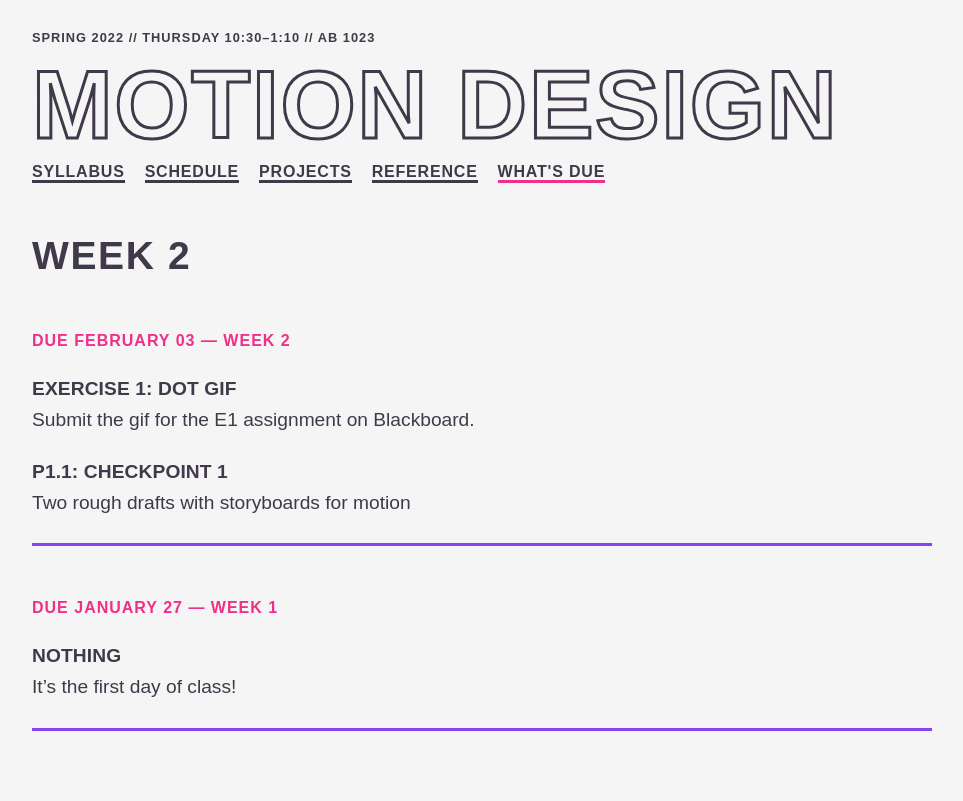
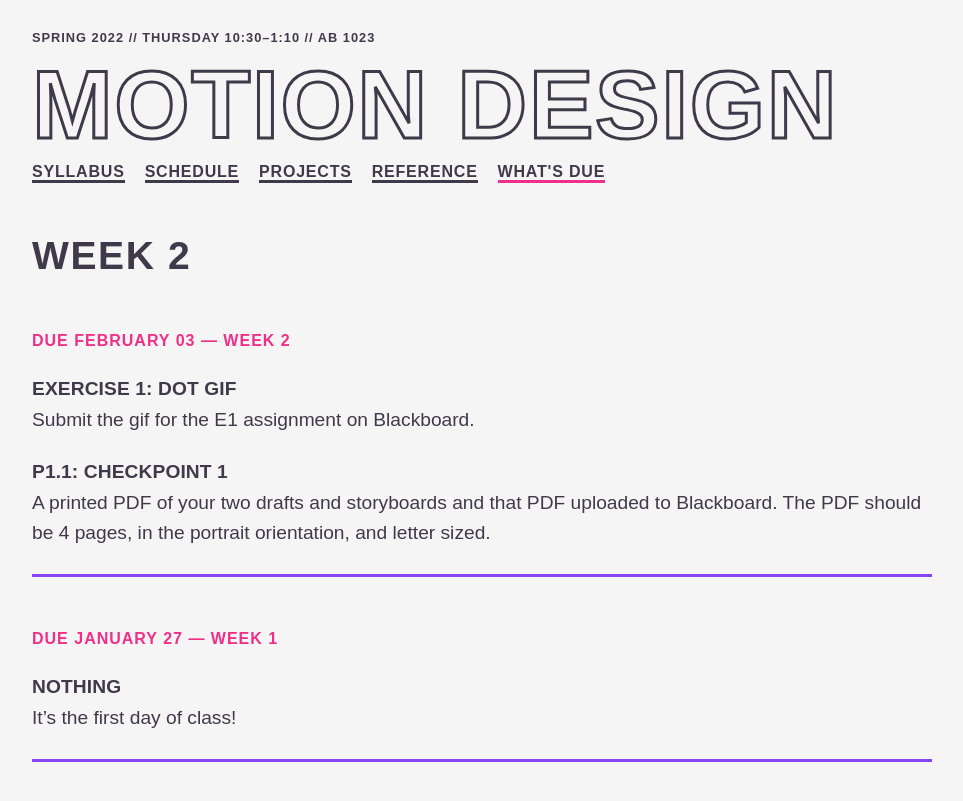
Before and after one commit to gmu-gd/motion22-spring, a Jekyll site: the page built from _posts/2022-01-27-due.md, in a window 1280 px wide. Shown: the top 801 px of the page, without its empty margins (0-963 px from the left). Built offline with Jekyll 4.4.1, drawn with Linux system fonts in a browser that asks for light colours; some web fonts are replaced.

Commit message:
Update 2022-01-27-due.md

```diff
--- a/_posts/2022-01-27-due.md
+++ b/_posts/2022-01-27-due.md
@@ -8,4 +8,4 @@ categories: [due]
 Submit the gif for the E1 assignment on Blackboard.
 
 #### P1.1: Checkpoint 1
-Two rough drafts with storyboards for motion
+A printed PDF of your two drafts and storyboards and that PDF uploaded to Blackboard. The PDF should be 4 pages, in the portrait orientation, and letter sized.
```
